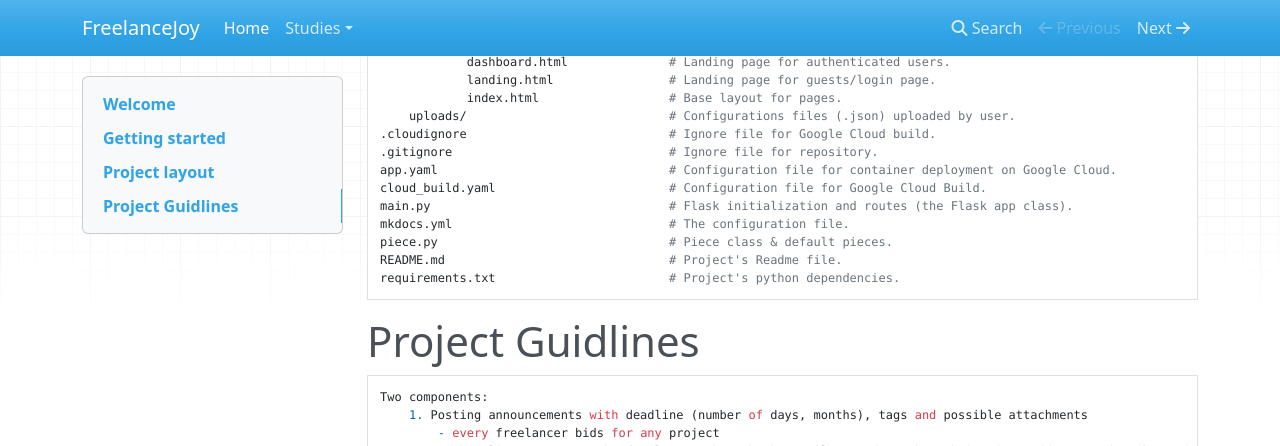
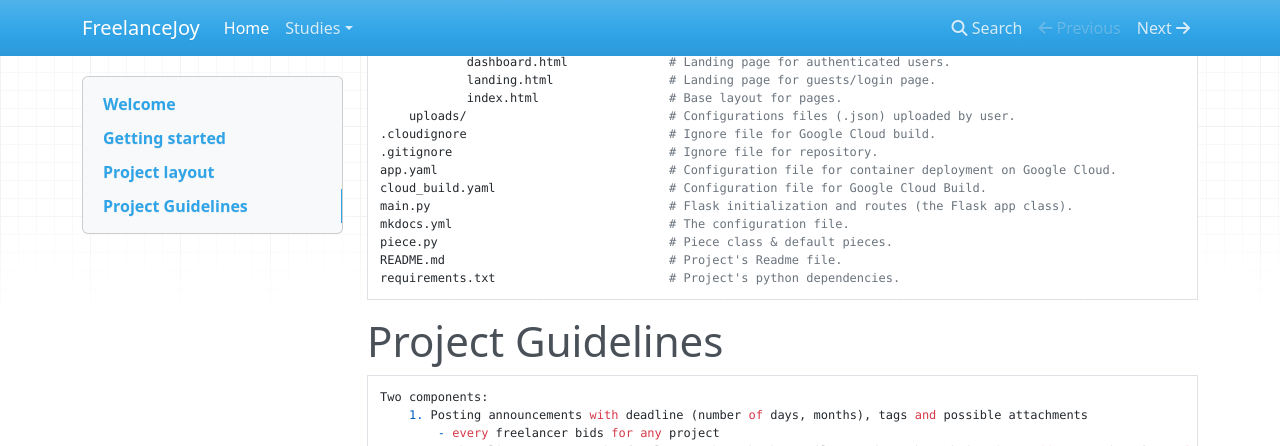
Before and after one commit to gheorghitamutu/FreelanceJoy, an MkDocs documentation site: the page built from docs/index.md, in a window 1280 px wide and 900 px high, scrolled down 567 px. Shown: the top 446 px of the window. Built offline with MkDocs 1.6.1, drawn with Linux system fonts in a browser that asks for light colours; nearby versions of some CDN libraries.

Commit message:
# fix docs typo
Signed-off-by: Gheorghita Mutu <gmutu@bitdefender.com>

```diff
--- a/docs/index.md
+++ b/docs/index.md
@@ -33,7 +33,7 @@ Clone the project's repository and create a virtual python environment with all
     README.md                               # Project's Readme file.
     requirements.txt                        # Project's python dependencies.
 
-# Project Guidlines
+# Project Guidelines
     Two components:
     	1. Posting announcements with deadline (number of days, months), tags and possible attachments
     		- every freelancer bids for any project
```
